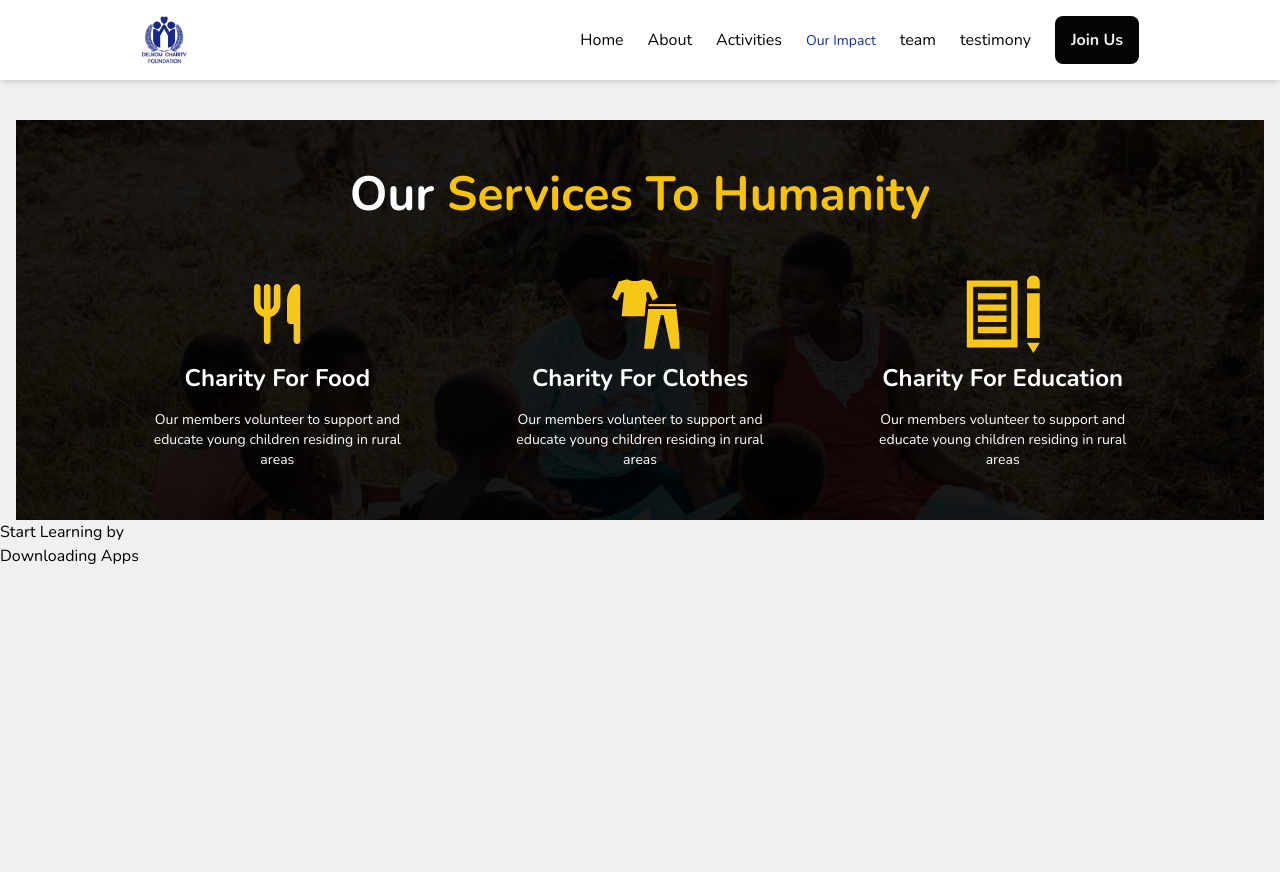
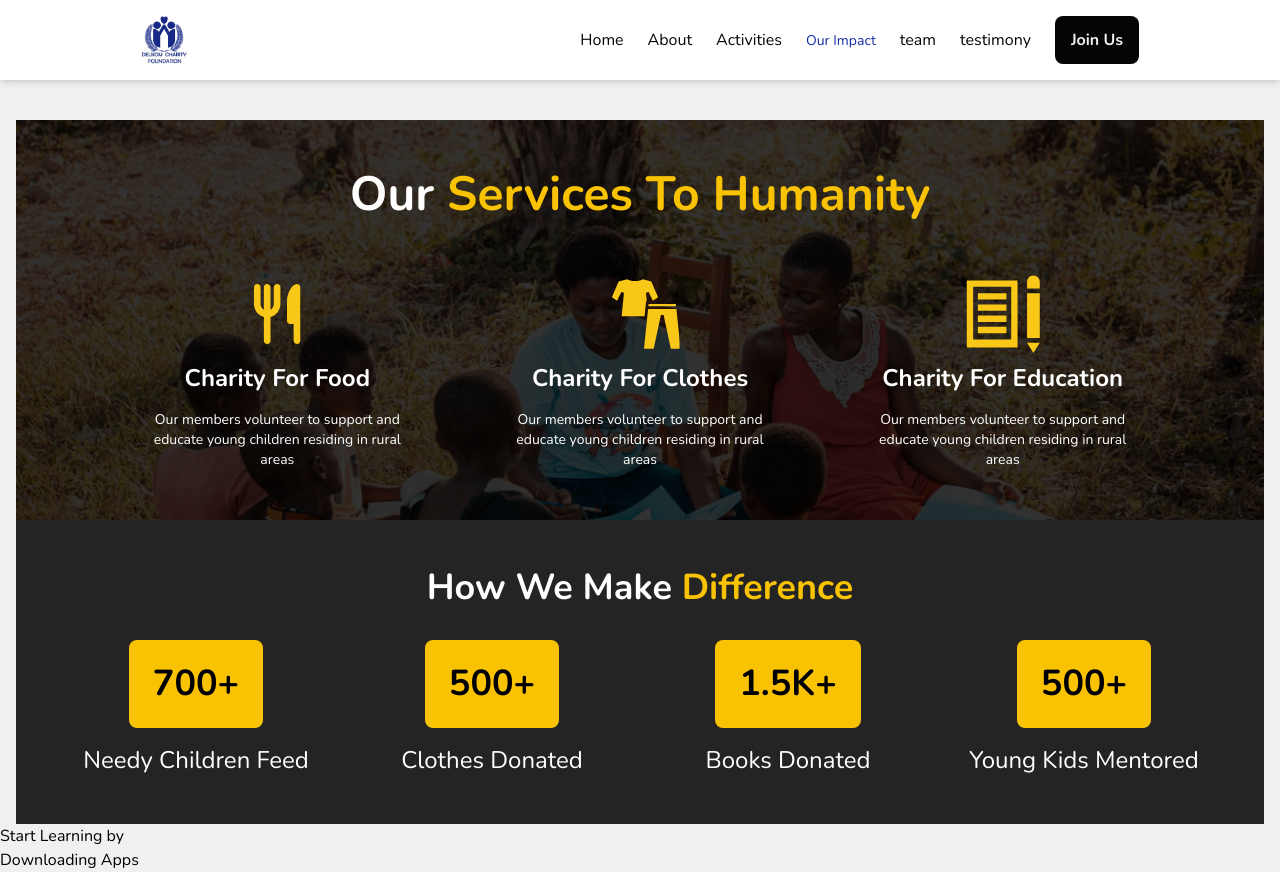
Before and after one commit to henryamos/DelkomFoundation, a React (Vite) app: page /our-impact in a window 1280 px wide. Before the commit the page ends 800 px from the top, so only its background shows below. Built offline with nearby package versions, Linux system fonts and the light colour scheme.

Commit message:
(Our Impact Stats)

```diff
--- a/src/components/HumanityService.jsx
+++ b/src/components/HumanityService.jsx
@@ -8,7 +8,7 @@ const HumanityServiceCard = () => {
   return (
     <div className="relative w-full h-screen md:h-[50vh] bg-bgDark">
       <img className="absolute inset-0 object-cover w-full h-full" src={backgroundImg1} alt="Background" />
-      <div className="relative z-10 flex flex-col items-center justify-center h-full bg-black bg-opacity-90">
+      <div className="relative z-10 flex flex-col items-center justify-center h-full bg-black bg-opacity-80">
         <h2 className="text-2xl font-bold text-center text-white md:text-5xl mb-4 md:mb-14">
           Our <span className="text-darkYellow">Services To Humanity</span>
         </h2>
--- /dev/null
+++ b/src/pages/ImpactStats.jsx
@@ -0,0 +1,41 @@
+import React from 'react';
+
+const ImpactStats = () => {
+  return (
+    <div className="bg-black bg-opacity-85  py-6 md:py-12">
+      <div className="max-w-6xl mx-auto text-center">
+        <h2 className="text-2xl  font-bold text-white md:text-4xl mb-8">
+          How We Make <span className="text-darkYellow">Difference</span>
+        </h2>
+        <div className="grid grid-cols-1 gap-8 md:grid-cols-2 lg:grid-cols-4">
+          <div className="flex flex-col items-center">
+            <div className="bg-darkYellow p-6 rounded-lg text-2xl md:text-4xl font-bold text-black">
+              700+
+            </div>
+            <p className="mt-4 md:text-2xl text-white">Needy Children Feed</p>
+          </div>
+          <div className="flex flex-col items-center">
+            <div className="bg-darkYellow p-6 rounded-lg text-2xl  md:text-4xl font-bold text-black">
+              500+
+            </div>
+            <p className="mt-4 md:text-2xl text-white">Clothes Donated</p>
+          </div>
+          <div className="flex flex-col items-center">
+            <div className="bg-darkYellow p-6 rounded-lg text-2xl md:text-4xl font-bold text-black">
+              1.5K+
+            </div>
+            <p className="mt-4 md:text-2xl text-white">Books Donated</p>
+          </div>
+          <div className="flex flex-col items-center">
+            <div className="bg-darkYellow p-6 rounded-lg text-2xl md:text-4xl font-bold text-black">
+              500+
+            </div>
+            <p className="mt-4 md:text-2xl text-white">Young Kids Mentored</p>
+          </div>
+        </div>
+      </div>
+    </div>
+  );
+};
+
+export default ImpactStats;
--- a/src/pages/OurImpact.jsx
+++ b/src/pages/OurImpact.jsx
@@ -1,11 +1,13 @@
 import React from 'react'
 import HumanityServiceCard from '../components/HumanityService';
+import ImpactStats from './ImpactStats';
 
 const OurImpact = () => {
   return (
     <section className='px-4 mx-auto mt-10  '>
 
-      <HumanityServiceCard/>
+      <HumanityServiceCard />
+      <ImpactStats/>
     </section>
 
   )
```
